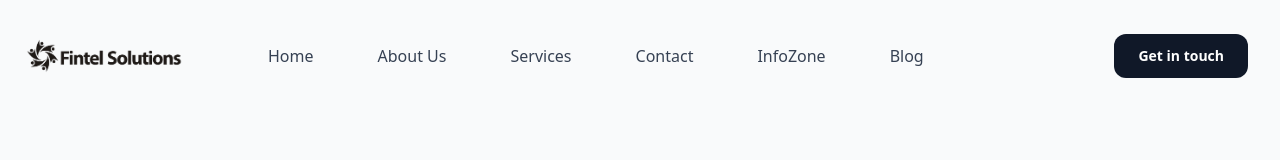
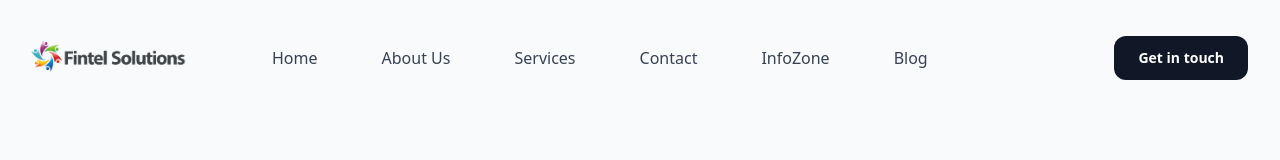
Before and after one commit to VivekBaddi2/fintel, a Next.js app: page / in a window 1280 px wide. Shown: the top 160 px of the page. Built offline with nearby package versions, Linux system fonts and the light colour scheme.

Commit message:
made some minor changes

```diff
--- a/app/(admin)/BlogPost/page.js
+++ b/app/(admin)/BlogPost/page.js
@@ -49,7 +49,7 @@ export default function BlogPost() {
     return (
         <article className="w-[90vw] md:w-[80vw] mx-auto p-2">
             {/* Blog title */}
-            <h1 className="text-2xl md:text-4xl font-bold mb-4 mt-2">{blog.title}</h1>
+            <h1 className="text-2xl md:text-3xl font-bold mb-4 mt-2">{blog.title}</h1>
 
             {/* Last updated date */}
             <p className="text-sm text-gray-500 mb-2">
--- a/app/(main)/Blogs/page.js
+++ b/app/(main)/Blogs/page.js
@@ -66,7 +66,7 @@ export default function BlogsPage() {
       <div className="w-fit place-items-center md:w-full grid grid-cols-1 md:grid-cols-2 lg:grid-cols-3 gap-8 px-8 mx-auto">
 
         {filteredBlogs.slice(prev, visible).map((blog) => (
-          <div key={blog._id} className="w-[90vw] md:w-full bg-white flex flex-col justify-around  border border-gray-200 shadow-md transform hover:scale-105 hover:shadow-lg transition rounded-xl p-6">
+          <div key={blog._id} className="w-[90vw] h-full md:w-full bg-white flex flex-col justify-around  border border-gray-200 shadow-md transform hover:scale-105 hover:shadow-lg transition rounded-xl p-6">
             <div className="flex items-center mb-4 ">
               <svg xmlns="http://www.w3.org/2000/svg" enableBackground="new 0 0 24 24" viewBox="0 0 24 24" className="w-6 h-6 text-gray-700 flex-shrink-0" id="document-layout-left">
                 <path fill="#000000" d="M13,8h8c0.6,0,1-0.4,1-1s-0.4-1-1-1h-8c-0.6,0-1,0.4-1,1S12.4,8,13,8z M21,10h-8c-0.6,0-1,0.4-1,1s0.4,1,1,1h8c0.6,0,1-0.4,1-1S21.6,10,21,10z M3,12h6c0.6,0,1-0.4,1-1V5c0-0.6-0.4-1-1-1H3C2.4,4,2,4.4,2,5v6C2,11.6,2.4,12,3,12z M21,14H3c-0.6,0-1,0.4-1,1s0.4,1,1,1h18c0.6,0,1-0.4,1-1S21.6,14,21,14z M13,18H3c-0.6,0-1,0.4-1,1s0.4,1,1,1h10c0.6,0,1-0.4,1-1S13.6,18,13,18z"></path>
--- a/components/AdminHead.js
+++ b/components/AdminHead.js
@@ -19,7 +19,7 @@ const AdminHead = () => {
                             <a href="/" className="flex rounded ">
                                 <img
                                     className="h-auto w-[200px] -ml-4 sm:-ml-0 sm:h-auto sm:w-48 md:w-48 lg:w-48"
-                                    src="/fintel-black-logo.png"
+                                    src="/fintel-color-logo.png"
                                     alt="Logo"
                                 />
                             </a>
--- a/components/Header.js
+++ b/components/Header.js
@@ -11,12 +11,12 @@ const Header = () => {
                 <div className="container px-4 mx-auto sm:px-6 lg:px-8">
                     <div className="flex items-center justify-between">
                         {/* Logo */}
-                        <div className="-ml-7 sm:-ml:0 flex-shrink-0">
+                        <div className="-ml-6 mb-1 sm:-ml:0 flex-shrink-0">
                             <a href="/" className="block rounded">
                                 {/* ✅ The parent must be relative AND have height */}
                                 <div className="relative w-[200px] h-16 sm:w-48 md:w-52 lg:w-50">
                                     <Image
-                                        src="/fintel-black-logo.png"
+                                        src="/fintel-color-logo.png"
                                         alt="Fintel Logo"
                                         fill
                                         className="object-contain"
```
Also changed, not shown: 2 other files (tests, documents, lock files or other folders).
